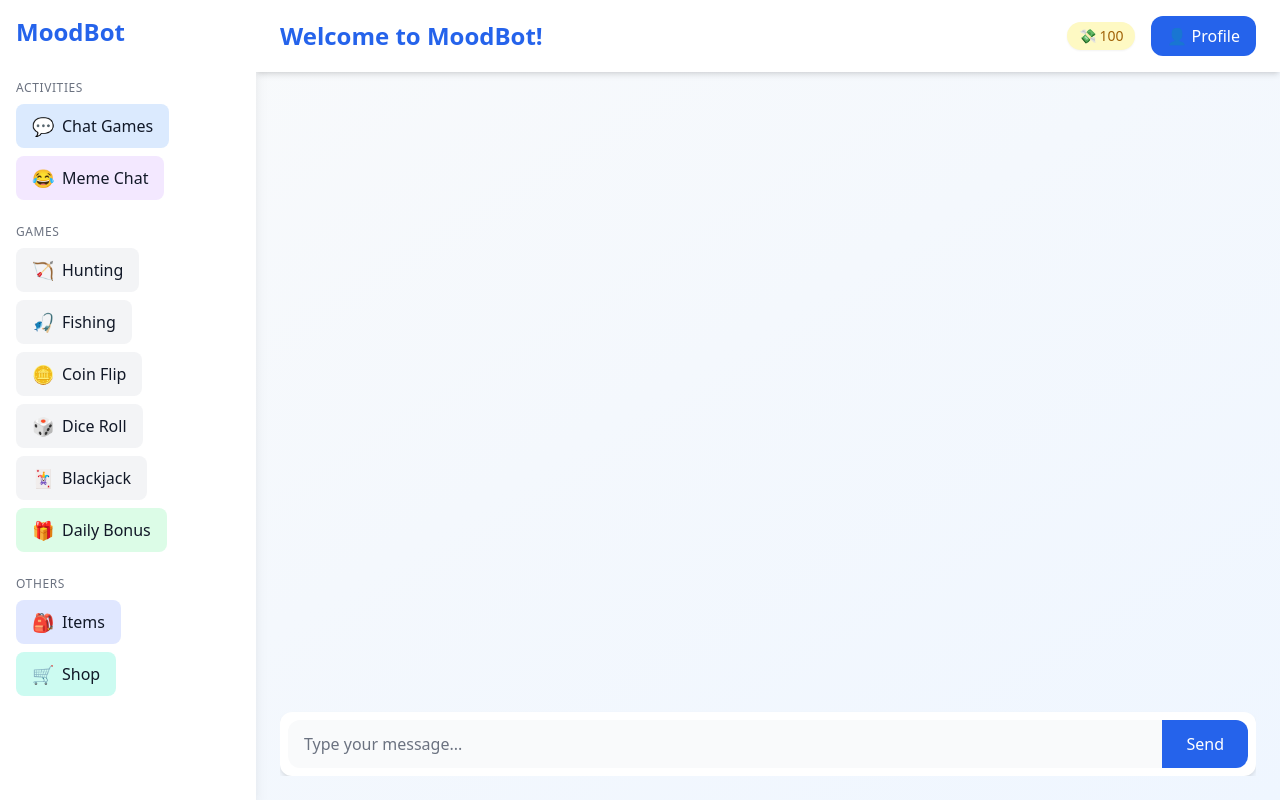
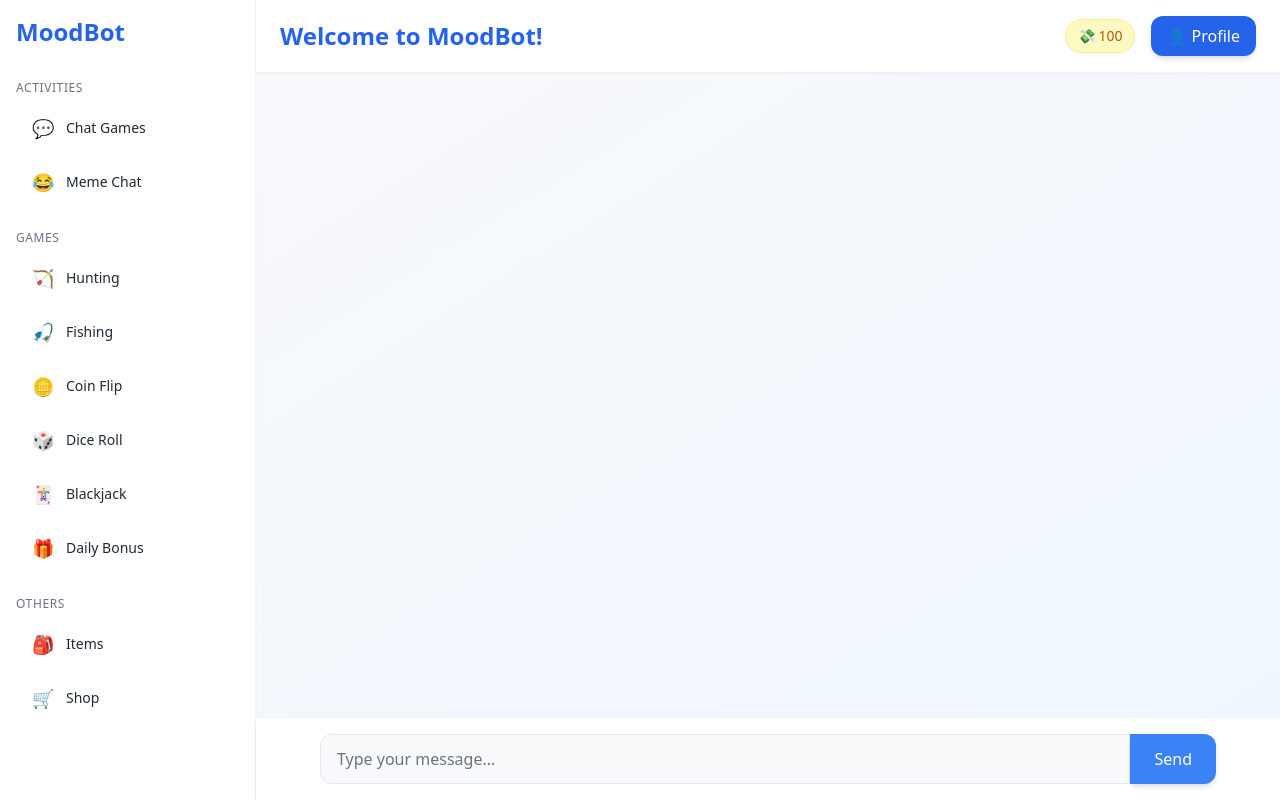
Before and after one commit to tejash4444/MemeQuest, a React (Create React App) app in the folder moodbot-template/: page / in a window 1280 px wide. Built offline with nearby package versions, Linux system fonts and the light colour scheme.

Commit message:
Add files via upload

```diff
--- a/moodbot-template/src/App.jsx
+++ b/moodbot-template/src/App.jsx
@@ -1,12 +1,17 @@
 import React, { useState, useEffect, useRef } from "react";
 import { motion, AnimatePresence } from "framer-motion";
 
-const PrimaryButton = ({ text, onClick, icon, className = "" }) => (
+const PrimaryButton = ({ text, onClick, icon, className = "", isActive = false }) => (
   <motion.button
-    whileHover={{ scale: 1.03 }}
+    whileHover={{ scale: 1.03, backgroundColor: isActive ? "" : "#f0f4ff" }}
     whileTap={{ scale: 0.98 }}
     onClick={onClick}
-    className={`px-4 py-2 rounded-lg flex items-center gap-2 transition-colors ${className}`}
+    className={`px-4 py-2.5 rounded-xl flex items-center gap-3 transition-all text-sm font-medium ${className} ${
+      isActive ? "bg-blue-100 text-blue-600 border border-blue-200" : "hover:bg-gray-50"
+    }`}
+    initial={{ opacity: 0, x: -10 }}
+    animate={{ opacity: 1, x: 0 }}
+    transition={{ duration: 0.3 }}
   >
     {icon && <span className="text-lg">{icon}</span>}
     {text}
@@ -15,12 +20,13 @@ const PrimaryButton = ({ text, onClick, icon, className = "" }) => (
 
 const ChatBubble = ({ message, isUser }) => (
   <motion.div
-    initial={{ opacity: 0, y: 10 }}
-    animate={{ opacity: 1, y: 0 }}
-    className={`max-w-[85%] rounded-2xl px-4 py-3 shadow-md ${
+    initial={{ opacity: 0, y: 10, scale: 0.95 }}
+    animate={{ opacity: 1, y: 0, scale: 1 }}
+    transition={{ type: "spring", stiffness: 500, damping: 30 }}
+    className={`max-w-[75%] rounded-2xl px-4 py-3 shadow-sm ${
       isUser
-        ? "bg-blue-600 text-white ml-auto"
-        : "bg-gray-200 dark:bg-gray-700 dark:text-gray-100"
+        ? "bg-blue-600 text-white ml-auto mr-0"
+        : "bg-white text-gray-800 border border-gray-100"
     }`}
   >
     {message}
@@ -28,9 +34,13 @@ const ChatBubble = ({ message, isUser }) => (
 );
 
 const LoadingSpinner = () => (
-  <div className="flex justify-center py-4">
+  <motion.div
+    initial={{ opacity: 0 }}
+    animate={{ opacity: 1 }}
+    className="flex justify-center py-4"
+  >
     <div className="w-8 h-8 border-4 border-blue-500 border-t-transparent rounded-full animate-spin"></div>
-  </div>
+  </motion.div>
 );
 
 const App = () => {
@@ -129,25 +139,56 @@ const App = () => {
   }, [chatLog]);
 
   return (
-    <div className={`flex min-h-screen font-sans transition-colors duration-300 ${darkMode ? "bg-gray-900 text-gray-100" : "bg-gradient-to-br from-gray-50 to-blue-50 text-gray-900"}`}>
+    <div className={`flex min-h-screen font-sans transition-colors duration-300 ${darkMode ? "bg-gray-900 text-gray-100" : "bg-gradient-to-br from-gray-50 to-blue-50 text-gray-800"}`}>
       {/* Sidebar */}
-      <aside className={`w-64 p-4 h-screen sticky top-0 shadow-lg transition-colors duration-300 ${darkMode ? "bg-gray-800 border-r border-gray-700" : "bg-white"}`}>
-        <motion.h2 initial={{ opacity: 0, x: -20 }} animate={{ opacity: 1, x: 0 }} className={`text-2xl font-bold mb-8 ${darkMode ? "text-blue-400" : "text-blue-600"}`}>
+      <aside className={`w-64 p-4 h-screen sticky top-0 ${darkMode ? "bg-gray-800 border-r border-gray-700" : "bg-white border-r border-gray-100 shadow-sm"}`}>
+        <motion.h2
+          initial={{ opacity: 0, x: -20 }}
+          animate={{ opacity: 1, x: 0 }}
+          transition={{ delay: 0.1 }}
+          className={`text-2xl font-bold mb-8 ${darkMode ? "text-blue-400" : "text-blue-600"}`}
+        >
           MoodBot
         </motion.h2>
 
         <div className="space-y-6">
           <div>
-            <h3 className={`text-xs uppercase tracking-wider mb-2 ${darkMode ? "text-gray-400" : "text-gray-500"}`}>Activities</h3>
-            <div className="space-y-2">
-              <PrimaryButton text="Chat Games" onClick={() => handleSelection("Chat Games")} icon="💬" className={`${darkMode ? "bg-gray-700 hover:bg-gray-600" : "bg-blue-100 hover:bg-blue-200"}`} />
-              <PrimaryButton text="Meme Chat" onClick={() => setIsMemeChat(true)} icon="😂" className={`${darkMode ? "bg-gray-700 hover:bg-gray-600" : "bg-purple-100 hover:bg-purple-200"}`} />
+            <motion.h3
+              initial={{ opacity: 0 }}
+              animate={{ opacity: 1 }}
+              transition={{ delay: 0.2 }}
+              className={`text-xs uppercase tracking-wider mb-2 ${darkMode ? "text-gray-400" : "text-gray-500"}`}
+            >
+              Activities
+            </motion.h3>
+            <div className="space-y-1.5">
+              <PrimaryButton
+                text="Chat Games"
+                onClick={() => handleSelection("Chat Games")}
+                icon="💬"
+                isActive={selectedActivity === "Chat Games"}
+                className={`${darkMode ? "hover:bg-gray-700" : ""}`}
+              />
+              <PrimaryButton
+                text="Meme Chat"
+                onClick={() => setIsMemeChat(true)}
+                icon="😂"
+                isActive={isMemeChat}
+                className={`${darkMode ? "hover:bg-gray-700" : ""}`}
+              />
             </div>
           </div>
 
           <div>
-            <h3 className={`text-xs uppercase tracking-wider mb-2 ${darkMode ? "text-gray-400" : "text-gray-500"}`}>Games</h3>
-            <div className="space-y-2">
+            <motion.h3
+              initial={{ opacity: 0 }}
+              animate={{ opacity: 1 }}
+              transition={{ delay: 0.3 }}
+              className={`text-xs uppercase tracking-wider mb-2 ${darkMode ? "text-gray-400" : "text-gray-500"}`}
+            >
+              Games
+            </motion.h3>
+            <div className="space-y-1.5">
               {[
                 { text: "Hunting", icon: "🏹" },
                 { text: "Fishing", icon: "🎣" },
@@ -155,49 +196,98 @@ const App = () => {
                 { text: "Dice Roll", icon: "🎲" },
                 { text: "Blackjack", icon: "🃏" },
               ].map(({ text, icon }) => (
-                <PrimaryButton key={text} text={text} icon={icon} onClick={() => handleSelection(text)} className={`${darkMode ? "bg-gray-700 hover:bg-gray-600" : "bg-gray-100 hover:bg-gray-200"}`} />
+                <PrimaryButton
+                  key={text}
+                  text={text}
+                  icon={icon}
+                  onClick={() => handleSelection(text)}
+                  isActive={selectedActivity === text}
+                  className={`${darkMode ? "hover:bg-gray-700" : ""}`}
+                />
               ))}
-              <PrimaryButton text="Daily Bonus" onClick={() => { setInput("!daily"); sendMessage(); }} icon="🎁" className={`${darkMode ? "bg-gray-700 hover:bg-gray-600" : "bg-green-100 hover:bg-green-200"}`} />
+              <PrimaryButton
+                text="Daily Bonus"
+                onClick={() => { setInput("!daily"); sendMessage(); }}
+                icon="🎁"
+                className={`${darkMode ? "hover:bg-gray-700" : "hover:bg-green-50"}`}
+              />
             </div>
           </div>
 
           <div>
-            <h3 className={`text-xs uppercase tracking-wider mb-2 ${darkMode ? "text-gray-400" : "text-gray-500"}`}>Others</h3>
-            <div className="space-y-2">
-              <PrimaryButton text="Items" onClick={() => handleSelection("Items")} icon="🎒" className={`${darkMode ? "bg-gray-700 hover:bg-gray-600" : "bg-indigo-100 hover:bg-indigo-200"}`} />
-              <PrimaryButton text="Shop" onClick={() => handleSelection("Shop")} icon="🛒" className={`${darkMode ? "bg-gray-700 hover:bg-gray-600" : "bg-teal-100 hover:bg-teal-200"}`} />
+            <motion.h3
+              initial={{ opacity: 0 }}
+              animate={{ opacity: 1 }}
+              transition={{ delay: 0.4 }}
+              className={`text-xs uppercase tracking-wider mb-2 ${darkMode ? "text-gray-400" : "text-gray-500"}`}
+            >
+              Others
+            </motion.h3>
+            <div className="space-y-1.5">
+              <PrimaryButton
+                text="Items"
+                onClick={() => handleSelection("Items")}
+                icon="🎒"
+                isActive={selectedActivity === "Items"}
+                className={`${darkMode ? "hover:bg-gray-700" : ""}`}
+              />
+              <PrimaryButton
+                text="Shop"
+                onClick={() => handleSelection("Shop")}
+                icon="🛒"
+                isActive={selectedActivity === "Shop"}
+                className={`${darkMode ? "hover:bg-gray-700" : ""}`}
+              />
             </div>
           </div>
         </div>
       </aside>
 
       {/* Main Content */}
-      <main className="flex-1 flex flex-col pt-20 p-6 overflow-hidden relative">
+      <main className="flex-1 flex flex-col pt-24 p-6 overflow-hidden relative ml-64">
         {/* Fixed Header */}
-        <div className={`absolute top-0 left-0 right-0 px-6 py-4 z-40 flex justify-between items-center shadow-md ${darkMode ? "bg-gray-900" : "bg-white"}`}>
-          <motion.h1 initial={{ opacity: 0 }} animate={{ opacity: 1 }} className={`text-2xl font-bold ${darkMode ? "text-blue-400" : "text-blue-600"}`}>
+        <div className={`fixed top-0 left-64 right-0 px-6 py-4 z-40 flex justify-between items-center shadow-sm ${darkMode ? "bg-gray-900" : "bg-white border-b border-gray-100"}`}>
+          <motion.h1
+            initial={{ opacity: 0 }}
+            animate={{ opacity: 1 }}
+            transition={{ delay: 0.2 }}
+            className={`text-2xl font-bold ${darkMode ? "text-blue-400" : "text-blue-600"}`}
+          >
             {selectedActivity}
           </motion.h1>
 
-          {/* Meme Cash + Profile */}
           <div className="flex gap-4 items-center relative">
-            <div className={`px-3 py-1 rounded-full flex items-center gap-1 shadow-sm text-sm ${darkMode ? "bg-gray-800 border border-yellow-500 text-yellow-400" : "bg-yellow-100 text-yellow-700"}`}>
+            <motion.div
+              whileHover={{ scale: 1.05 }}
+              whileTap={{ scale: 0.98 }}
+              className={`px-3 py-1.5 rounded-full flex items-center gap-1 shadow-sm text-sm font-medium ${darkMode ? "bg-gray-800 border border-yellow-500 text-yellow-400" : "bg-yellow-100 text-yellow-700 border border-yellow-200"}`}
+            >
               💸 {memeCash}
-            </div>
+            </motion.div>
 
             <div className="relative">
-              <button onClick={() => setShowProfileDropdown(!showProfileDropdown)} className="flex items-center gap-2 px-4 py-2 bg-blue-600 text-white rounded-xl hover:bg-blue-700">
+              <motion.button
+                whileHover={{ scale: 1.03 }}
+                whileTap={{ scale: 0.98 }}
+                onClick={() => setShowProfileDropdown(!showProfileDropdown)}
+                className="flex items-center gap-2 px-4 py-2 bg-blue-600 text-white rounded-xl hover:bg-blue-700 shadow-md"
+              >
                 👤 Profile
-              </button>
+              </motion.button>
               {showProfileDropdown && (
-                <div className={`absolute right-0 mt-2 w-60 rounded-lg shadow-lg p-4 z-50 ${darkMode ? "bg-gray-800 border border-gray-700" : "bg-white border border-gray-200"}`}>
+                <motion.div
+                  initial={{ opacity: 0, y: 10 }}
+                  animate={{ opacity: 1, y: 0 }}
+                  exit={{ opacity: 0, y: 10 }}
+                  className={`absolute right-0 mt-2 w-60 rounded-lg shadow-lg p-4 z-50 ${darkMode ? "bg-gray-800 border border-gray-700" : "bg-white border border-gray-200"}`}
+                >
                   <div className="mb-4">
                     <label className={`block text-sm font-medium mb-1 ${darkMode ? "text-gray-300" : "text-gray-700"}`}>Chat Mode</label>
                     <select
                       value={mode}
                       onChange={(e) => setMode(e.target.value)}
                       className={`w-full px-3 py-2 border rounded-md shadow-sm focus:ring-2 focus:ring-blue-400 focus:outline-none ${
-                        darkMode ? "bg-gray-700 border-gray-600 text-gray-200" : "bg-white"
+                        darkMode ? "bg-gray-700 border-gray-600 text-gray-200" : "bg-white border-gray-300"
                       }`}
                     >
                       <option value="normal">Normal</option>
@@ -220,18 +310,24 @@ const App = () => {
                       </div>
                     </label>
                   </div>
-                </div>
+                </motion.div>
               )}
             </div>
           </div>
         </div>
 
         {/* Chat Area */}
-        <div className="flex-1 flex flex-col overflow-hidden">
-          <div className="flex-1 overflow-y-auto space-y-4 pr-2 scrollbar-thin scrollbar-thumb-gray-300 scrollbar-track-transparent mb-4">
+        <div className="flex-1 flex flex-col overflow-hidden mt-24 pb-20">
+          <div className="flex-1 overflow-y-auto space-y-4 pr-2 mb-4 mt-2 scrollbar-thin scrollbar-thumb-gray-300 scrollbar-track-transparent">
             <AnimatePresence>
               {chatLog.map((msg, idx) => (
-                <motion.div key={idx} initial={{ opacity: 0, y: 10 }} animate={{ opacity: 1, y: 0 }} transition={{ duration: 0.2 }} className={`flex ${msg.sender === "user" ? "justify-end" : "justify-start"}`}>
+                <motion.div
+                  key={idx}
+                  initial={{ opacity: 0, y: 10 }}
+                  animate={{ opacity: 1, y: 0 }}
+                  transition={{ duration: 0.2 }}
+                  className={`flex ${msg.sender === "user" ? "justify-end" : "justify-start"}`}
+                >
                   <ChatBubble message={msg.text} isUser={msg.sender === "user"} />
                 </motion.div>
               ))}
@@ -241,31 +337,63 @@ const App = () => {
           </div>
 
           {result && (
-            <motion.div initial={{ opacity: 0, scale: 0.9 }} animate={{ opacity: 1, scale: 1 }} className={`p-3 rounded-lg text-center mb-4 ${darkMode ? "bg-gray-800 border border-gray-700" : "bg-gray-100 border border-gray-200"}`}>
+            <motion.div
+              initial={{ opacity: 0, scale: 0.9 }}
+              animate={{ opacity: 1, scale: 1 }}
+              transition={{ type: "spring" }}
+              className={`p-3 rounded-lg text-center mb-4 ${darkMode ? "bg-gray-800 border border-gray-700" : "bg-white border border-gray-200 shadow-sm"}`}
+            >
               <strong>{result}</strong>
             </motion.div>
           )}
+        </div>
 
-          <motion.div layout className={`p-2 rounded-xl shadow-md ${darkMode ? "bg-gray-800" : "bg-white"}`}>
-            <div className="flex">
-              <input
+        {/* Chat Input Area as Footer */}
+        <motion.div
+          initial={{ y: 50, opacity: 0 }}
+          animate={{ y: 0, opacity: 1 }}
+          transition={{ delay: 0.3 }}
+          className={`fixed bottom-0 left-64 right-0 p-4 ${darkMode ? "bg-gray-900" : "bg-white"} border-t ${darkMode ? "border-gray-700" : "border-gray-100 shadow-md"}`}
+        >
+          <div className="max-w-4xl mx-auto flex">
+            <motion.input
               type="text"
               placeholder="Type your message..."
               value={input}
               onChange={(e) => setInput(e.target.value)}
               onKeyDown={(e) => e.key === "Enter" && sendMessage()}
-                className={`flex-1 px-4 py-3 rounded-l-xl focus:outline-none focus:ring-2 focus:ring-blue-400 ${darkMode ? "bg-gray-700 placeholder-gray-400" : "bg-gray-50 placeholder-gray-500"}`}
+              className={`flex-1 px-4 py-3 rounded-l-xl focus:outline-none focus:ring-2 focus:ring-blue-400 ${
+                darkMode ? "bg-gray-700 placeholder-gray-400" : "bg-gray-50 placeholder-gray-500 border border-gray-200"
+              }`}
+              whileFocus={{
+                boxShadow: "0 0 0 2px rgba(59, 130, 246, 0.5)",
+                backgroundColor: darkMode ? "#374151" : "#ffffff"
+              }}
             />
-              <PrimaryButton text="Send" onClick={sendMessage} className="bg-blue-600 hover:bg-blue-700 text-white rounded-l-none rounded-r-xl px-6" />
+            <motion.button
+              whileHover={{ backgroundColor: "#2563eb" }}
+              whileTap={{ scale: 0.98 }}
+              onClick={sendMessage}
+              className="bg-blue-500 hover:bg-blue-600 text-white rounded-l-none rounded-r-xl px-6 font-medium shadow-md"
+            >
+              Send
+            </motion.button>
           </div>
         </motion.div>
-        </div>
       </main>
 
       {/* Popup */}
       <AnimatePresence>
         {popup && (
-          <motion.div initial={{ opacity: 0, y: -20 }} animate={{ opacity: 1, y: 0 }} exit={{ opacity: 0, y: -20 }} className={`fixed top-16 left-1/2 transform -translate-x-1/2 px-4 py-2 rounded-full z-50 flex items-center gap-2 ${darkMode ? "bg-green-900 text-green-200 border border-green-700" : "bg-green-100 text-green-800"}`}>
+          <motion.div
+            initial={{ opacity: 0, y: -20 }}
+            animate={{ opacity: 1, y: 0 }}
+            exit={{ opacity: 0, y: -20 }}
+            transition={{ type: "spring", stiffness: 500 }}
+            className={`fixed top-16 left-1/2 transform -translate-x-1/2 px-4 py-2 rounded-full z-50 flex items-center gap-2 text-sm font-medium shadow-lg ${
+              darkMode ? "bg-green-900 text-green-200 border border-green-700" : "bg-green-100 text-green-800 border border-green-200"
+            }`}
+          >
             {popup}
           </motion.div>
         )}
```
Lines whose indentation alone changed are shown as unchanged.
